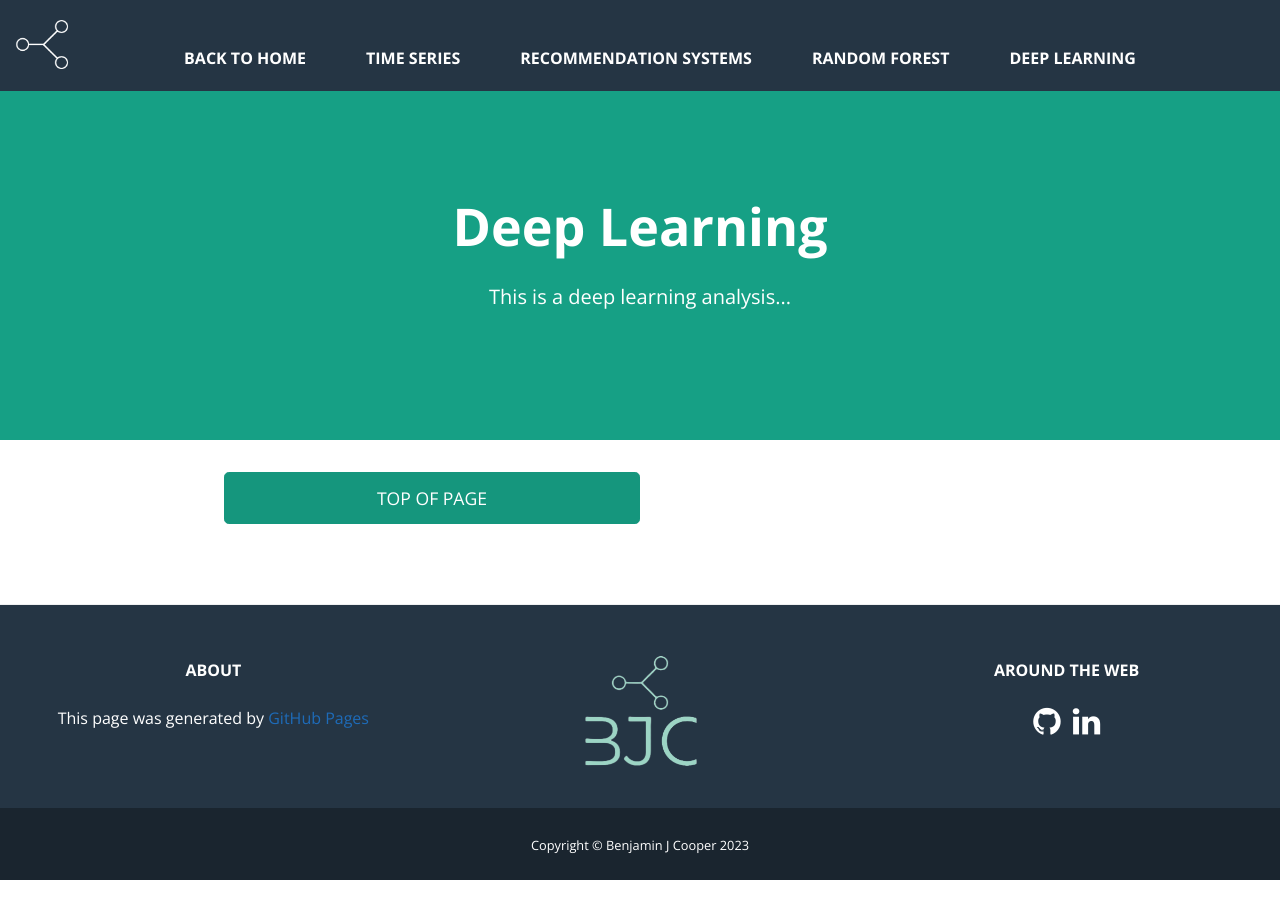
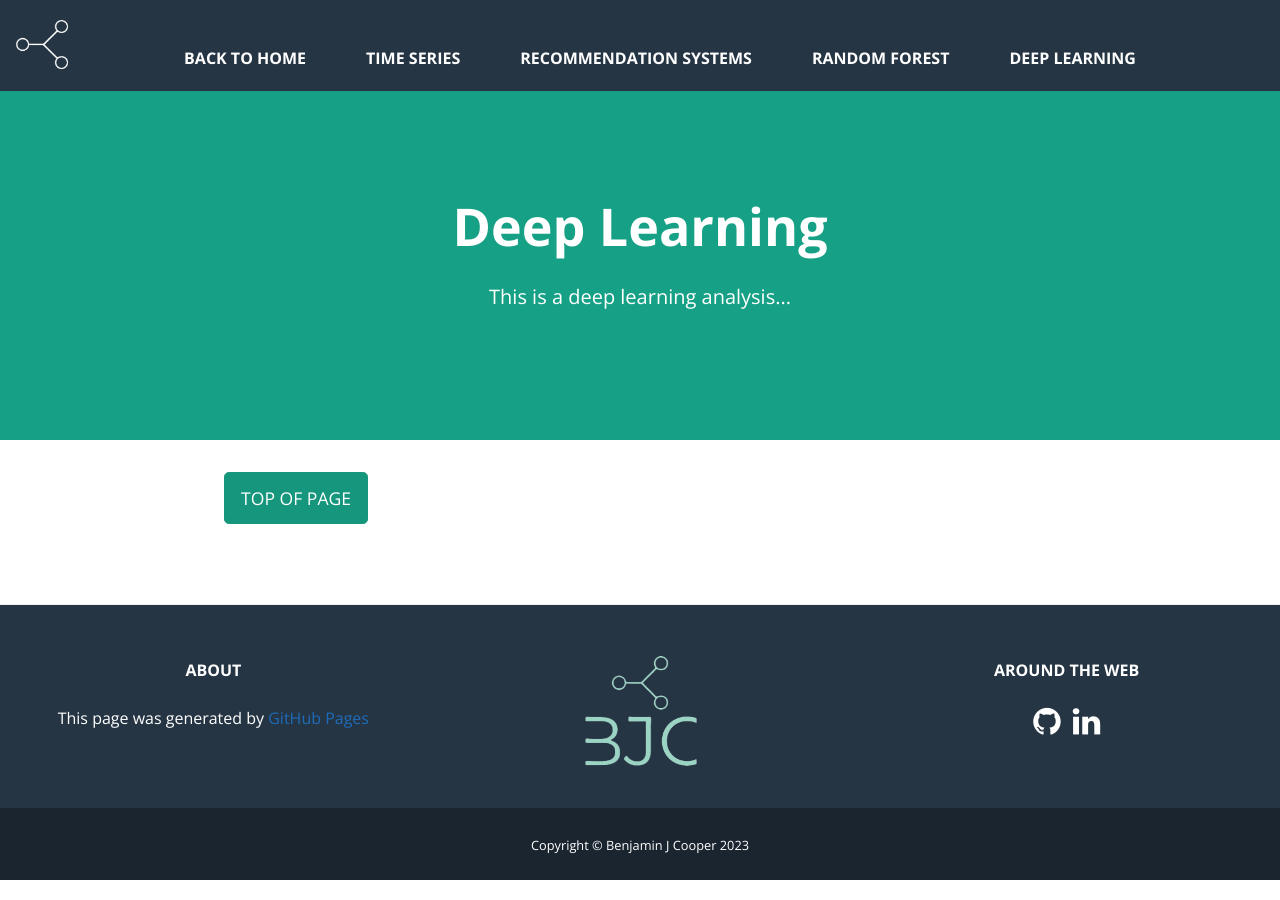
Before and after one commit to benjamin-j-cooper/benjamin-j-cooper.github.io, a Jekyll site: the page built from docs/dl.md, in a window 1280 px wide. Built offline with Jekyll 4.4.1, drawn with Linux system fonts in a browser that asks for light colours; nearby versions of some CDN libraries.

Commit message:
adjusting button size

```diff
--- a/docs/_sass/jekyll-theme-cayman.scss
+++ b/docs/_sass/jekyll-theme-cayman.scss
@@ -92,7 +92,7 @@ a {
 
   @include large {
     display: block;
-    width: 50%;
+    margin: 0 auto;
     padding: 0.75rem 1rem;
   }
 
```
